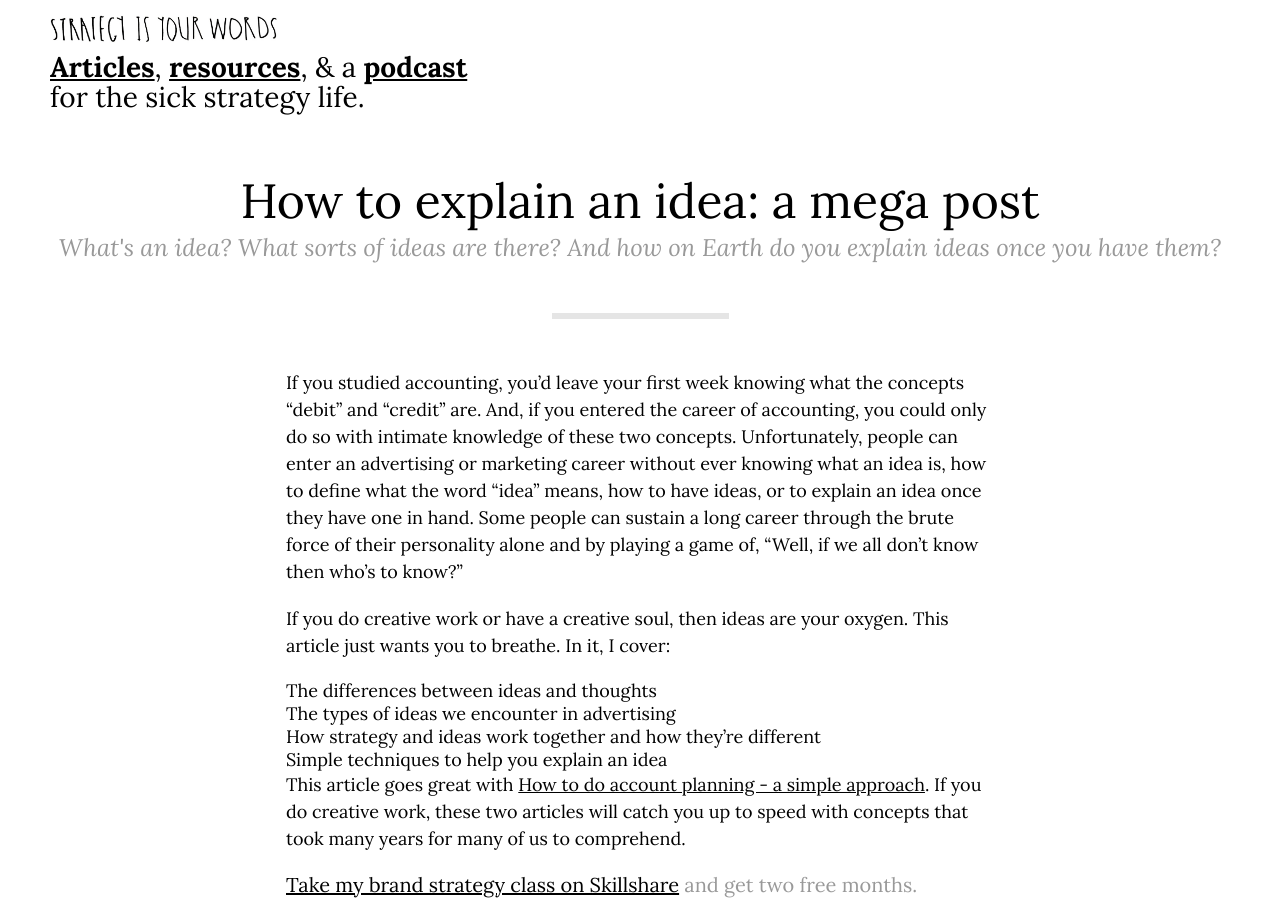
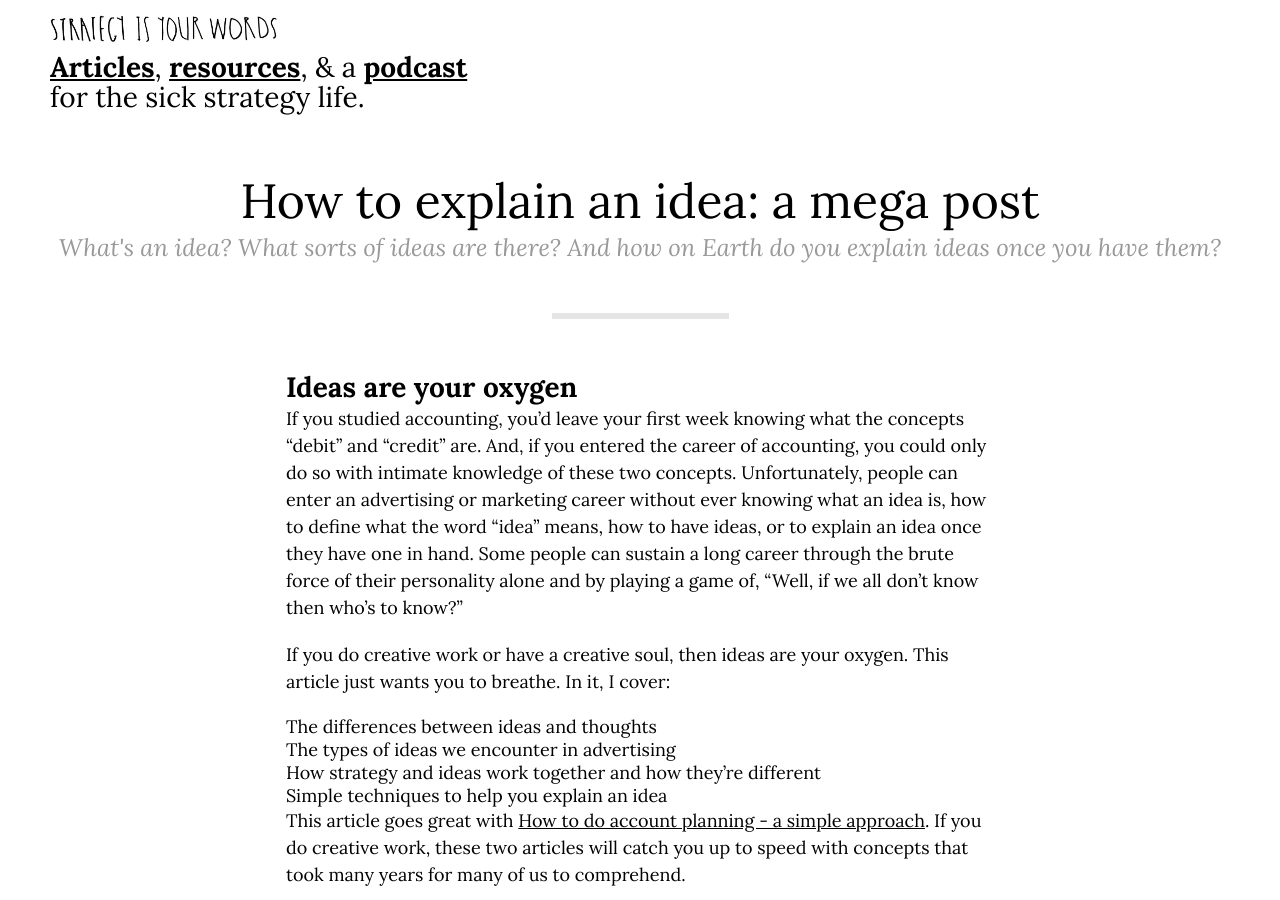
Before and after one commit to markhpollard/markhpollard.github.io, a Jekyll site: the page built from _posts/2018-09-27-how-to-explain-an-idea-a-mega-post.markdown, in a window 1280 px wide and 900 px high. Built offline with Jekyll 4.4.1, drawn with Linux system fonts in a browser that asks for light colours; nearby versions of some CDN libraries.

Commit message:
Updated How To Explain An Idea A Mega Post

```diff
--- a/_posts/2018-09-27-how-to-explain-an-idea-a-mega-post.markdown
+++ b/_posts/2018-09-27-how-to-explain-an-idea-a-mega-post.markdown
@@ -23,6 +23,8 @@ summary: 'What''s an idea? What sorts of ideas are there? And how on Earth do yo
   explain ideas once you have them? '
 ---
 
+## Ideas are your oxygen
+
 If you studied accounting, you’d leave your first week knowing what the concepts “debit” and “credit” are. And, if you entered the career of accounting, you could only do so with intimate knowledge of these two concepts. Unfortunately, people can enter an advertising or marketing career without ever knowing what an idea is, how to define what the word “idea” means, how to have ideas, or to explain an idea once they have one in hand. Some people can sustain a long career through the brute force of their personality alone and by playing a game of, “Well, if we all don’t know then who’s to know?”
 
 If you do creative work or have a creative soul, then ideas are your oxygen. This article just wants you to breathe. In it, I cover:
```
